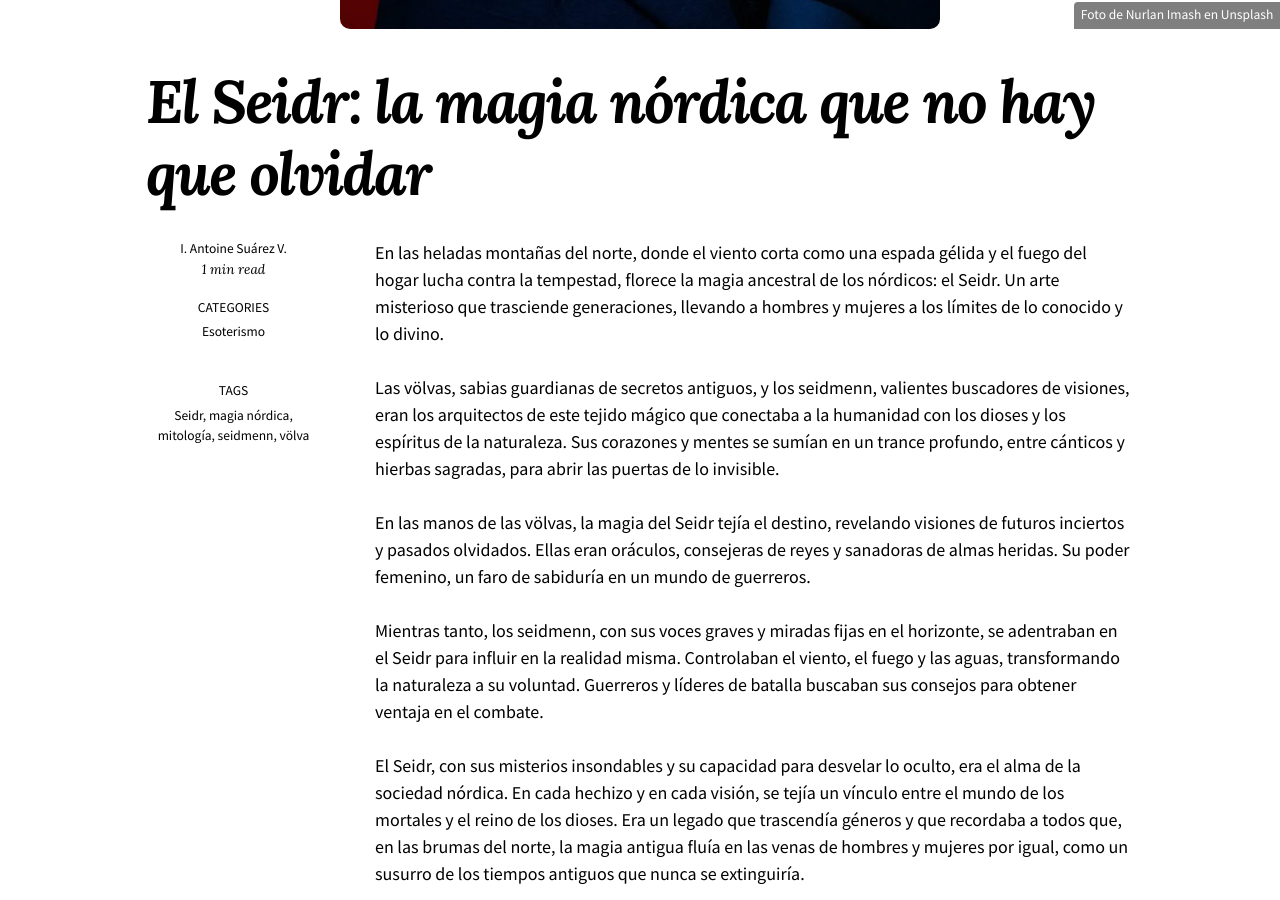
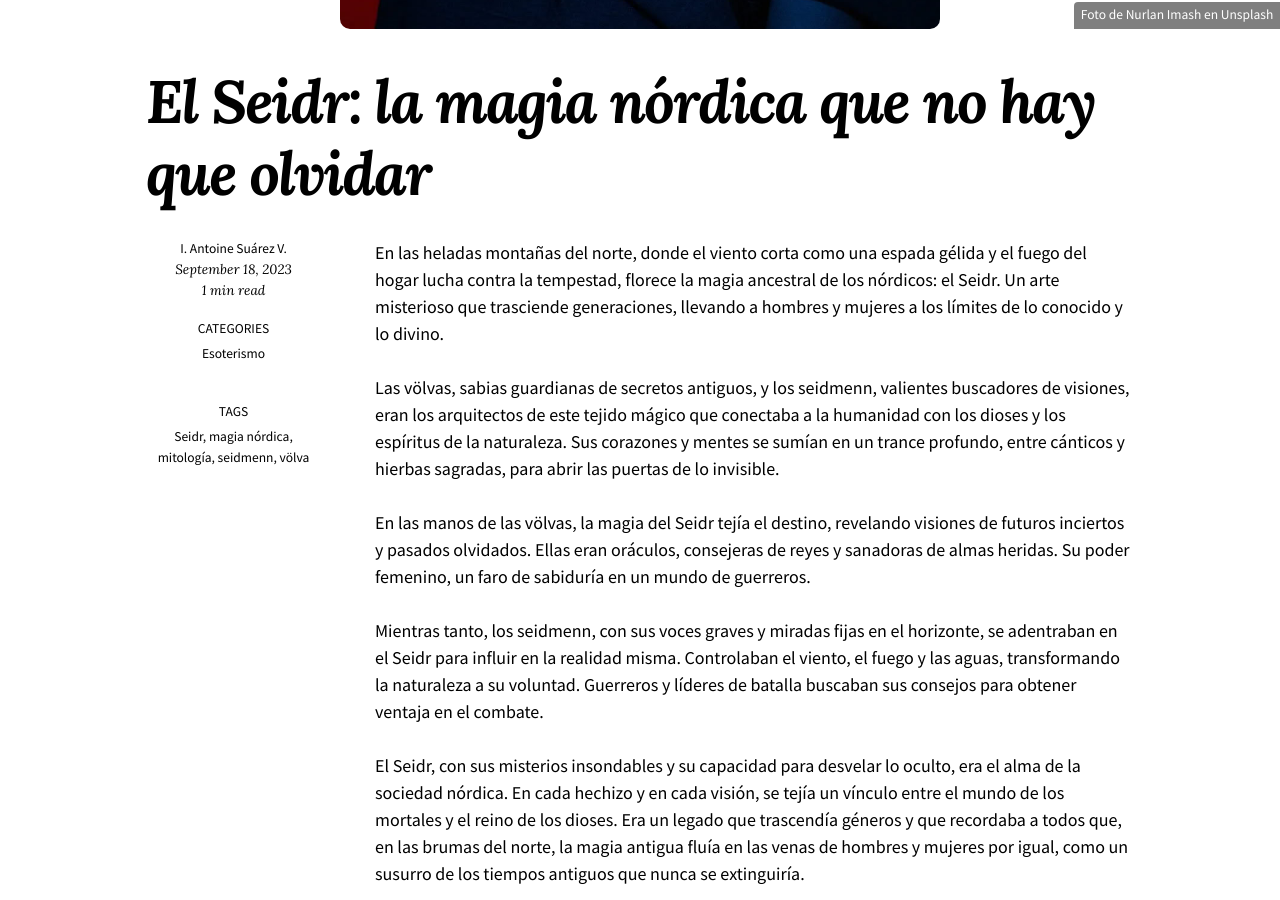
Before and after one commit to KajiiNarumi/Blog, a Jekyll site: the page built from _posts/2023-09-18-el-seidr-la-magia-nordica-que-no-hay-que-olvidar.md, in a window 1280 px wide and 900 px high, scrolled down 842 px. Built offline with Jekyll 4.4.1, drawn with Linux system fonts in a browser that asks for light colours; nearby versions of some CDN libraries.

Commit message:
Update post.html

```diff
--- a/_layouts/post.html
+++ b/_layouts/post.html
@@ -27,7 +27,7 @@ layout: default
   <span class="post-author">{{ author_name }}</span>
 {% endif %}
 
-
+        {% include page-date.html %}
         {% include read-time.html %}
         {% include page-categories.html %}
         {% include page-tags.html %}
```
